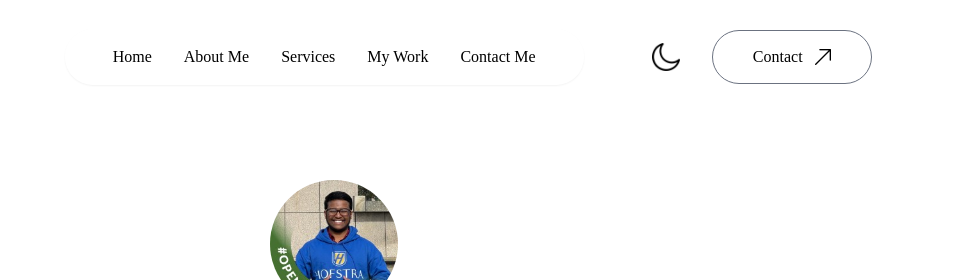
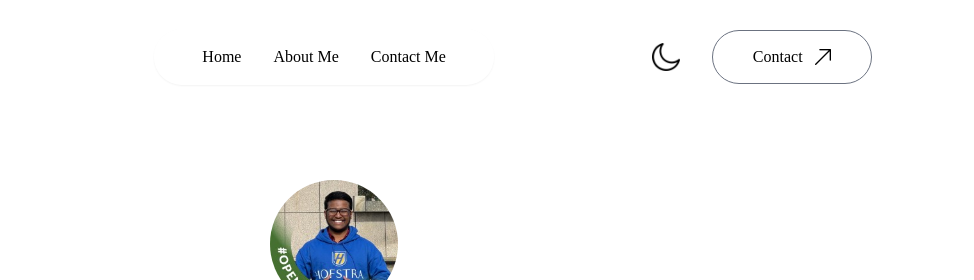
Before and after one commit to mohtasimb62/portfolio-website, a website: page index.html in a window 1280 px wide. Shown: the top 280 px of the page, 306-1280 px from the left. Drawn offline with Linux system fonts and the light colour scheme; a web font is replaced by a local one.

Commit message:
removed irrelevant nav menu

```diff
--- a/index.html
+++ b/index.html
@@ -19,8 +19,8 @@
         <ul class="hidden md:flex items-center gap-6 lg:gap-8 rounded-full px-12 py-3 bg-white shadow-sm bg-opacity-50 font-Ovo">
             <li><a href="#top">Home</a></li>
             <li><a href="#about">About Me</a></li>
-            <li><a href="#services">Services</a></li>
-            <li><a href="#work">My Work</a></li>
+            <!-- <li><a href="#services">Services</a></li>
+            <li><a href="#work">My Work</a></li> -->
             <li><a href="#contact">Contact Me</a></li>
         </ul>
         <div class="flex items-center gap-4">
```
